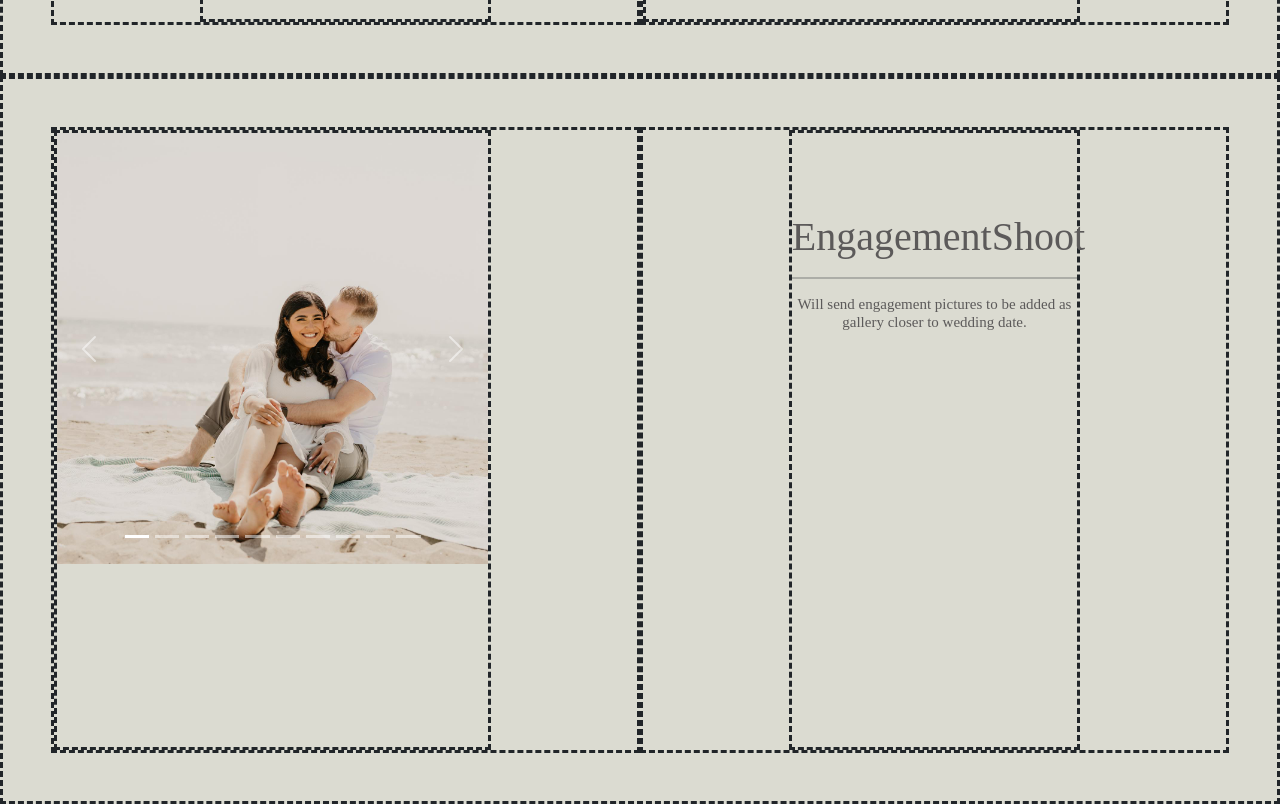
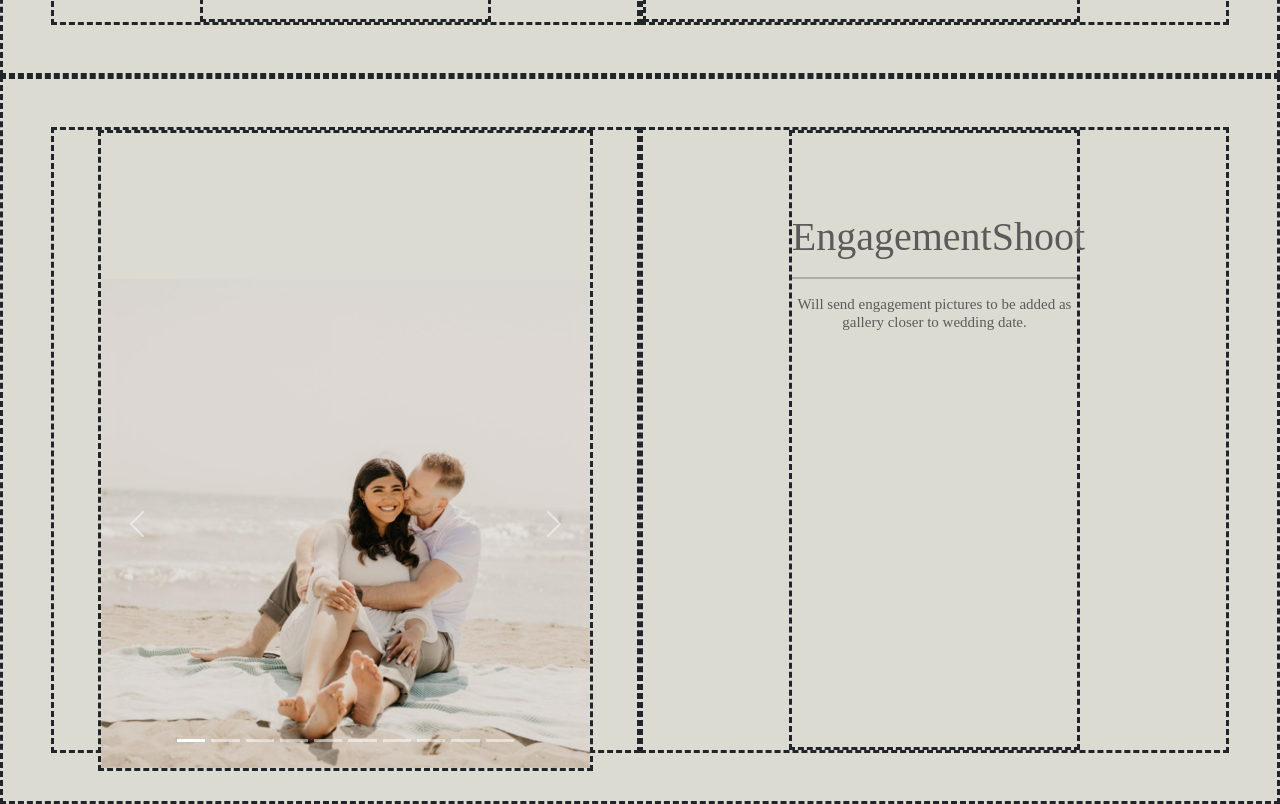
Before and after one commit to MichaelSault/TanyaWeddingWebsite, a React (Vite) app: page / in a window 1280 px wide. Shown: the part 2680-3484 px from the top of the page. Built offline with nearby package versions, Linux system fonts and the light colour scheme.

Commit message:
layout changes for photo section

```diff
--- a/src/App.css
+++ b/src/App.css
@@ -44,6 +44,26 @@ body {
   display: flex;
   flex-direction: column;
   justify-content: space-between;
+}
+
+.engagementShootCol {
+  height: 100%;
+  width: 50%;
+  border-style: dashed;
+  display: flex;
+  align-items: center;
+  flex-direction: column;
+  text-align: left;
+
+}
+
+.engagementSubCol{
+  width: 85%;
+  border-style: dashed;
+  display: flex;
+  flex-direction: column;
+  text-align: left;
+  padding-top: 25%;
 }
 
 #event {
--- a/src/components/engagementShoot.component.jsx
+++ b/src/components/engagementShoot.component.jsx
@@ -9,8 +9,8 @@ function EngagementShoot() {
         <>
             <div className='faqRow'>
 
-                <div className='faqQuestionsCol'>
-                    <div className='faqQuestionsSubCol'>
+                <div className='engagementShootCol'>
+                    <div className='engagementSubCol'>
                         <EngagementCarousel />
                     </div>
                 </div>
```
